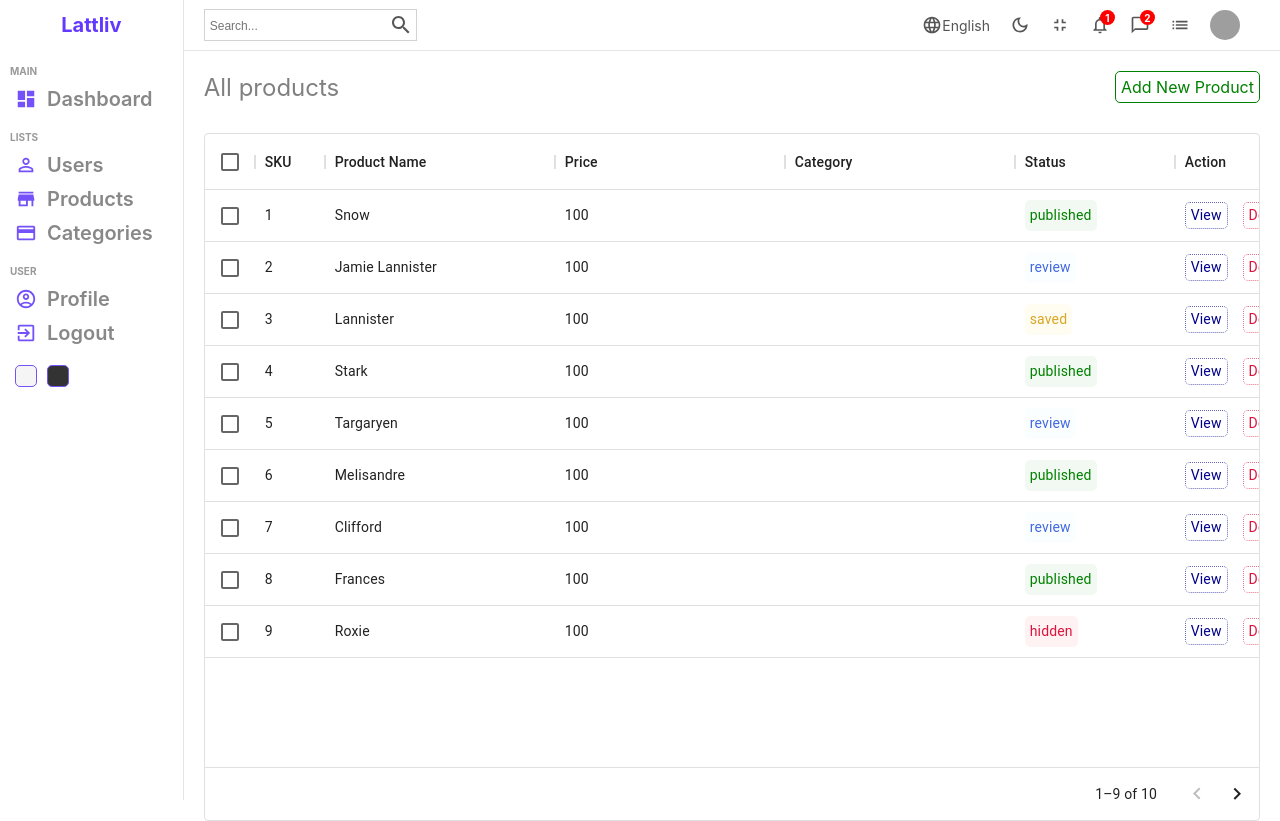
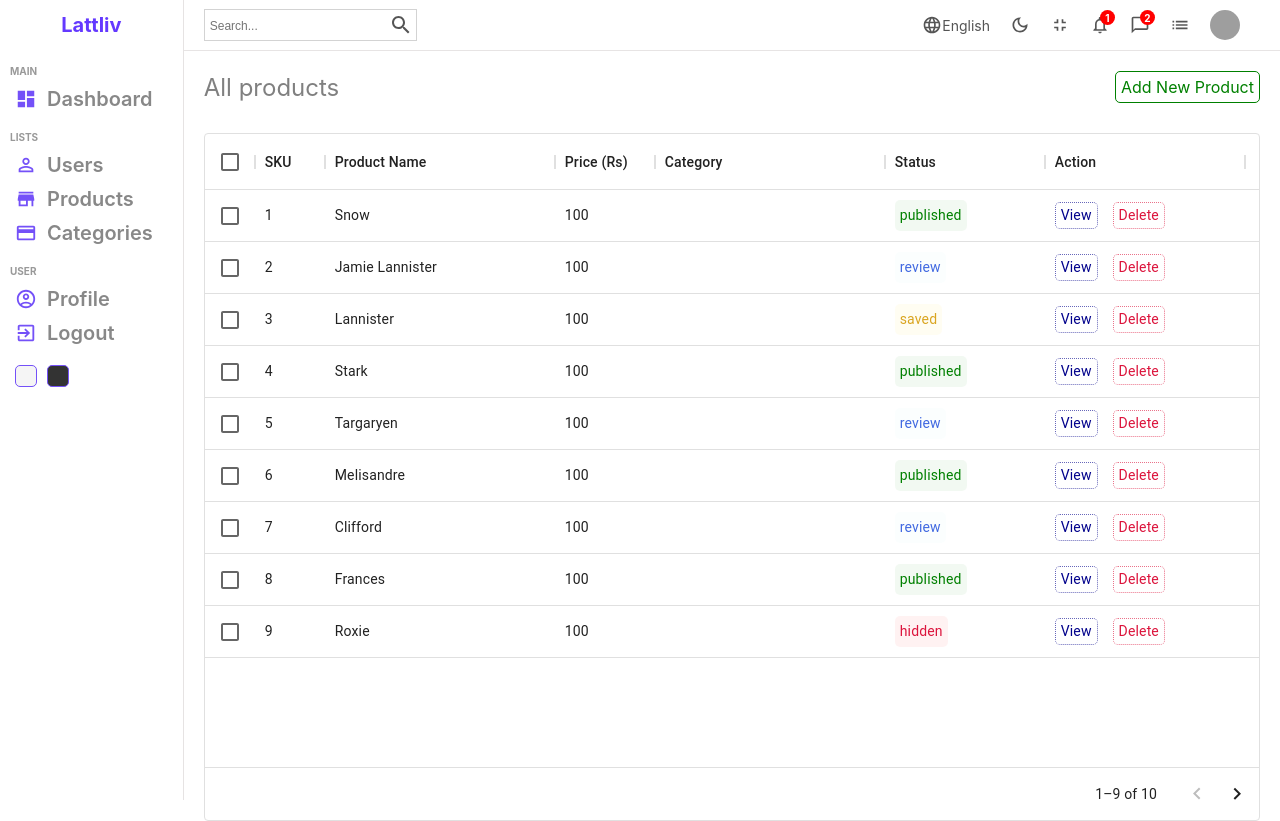
Before and after one commit to nehapatil31/lattliv-admin-frontend, a React (Create React App) app: page /products in a window 1280 px wide. Built offline with nearby package versions, Linux system fonts and the light colour scheme; grey boxes are pictures that could not be loaded.

Commit message:
change column name

```diff
--- a/src/datatablesource.js
+++ b/src/datatablesource.js
@@ -15,8 +15,8 @@ export const userColumns = [
   },
   {
     field: "price",
-    headerName: "Price",
-    width: 230,
+    headerName: "Price (Rs)",
+    width: 100,
   },
   {
     field: "category",
```
